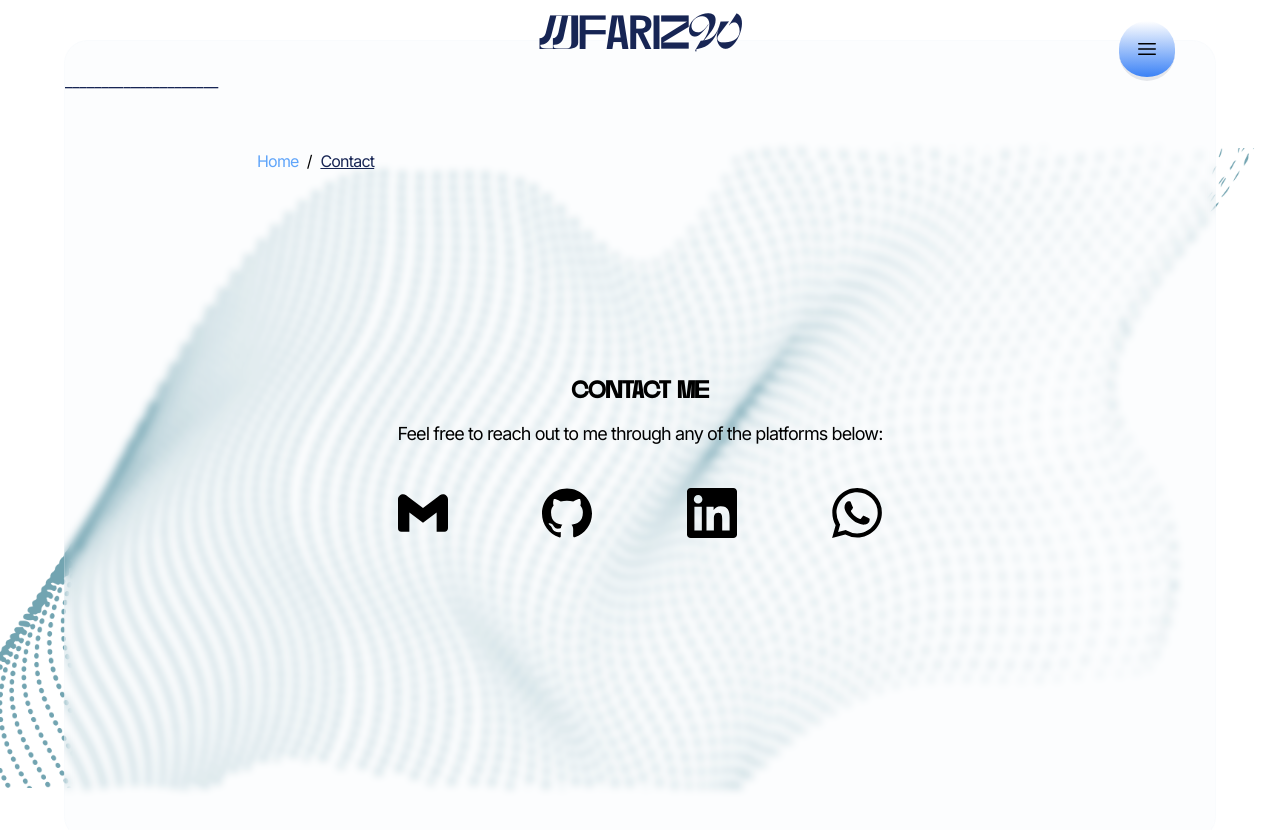
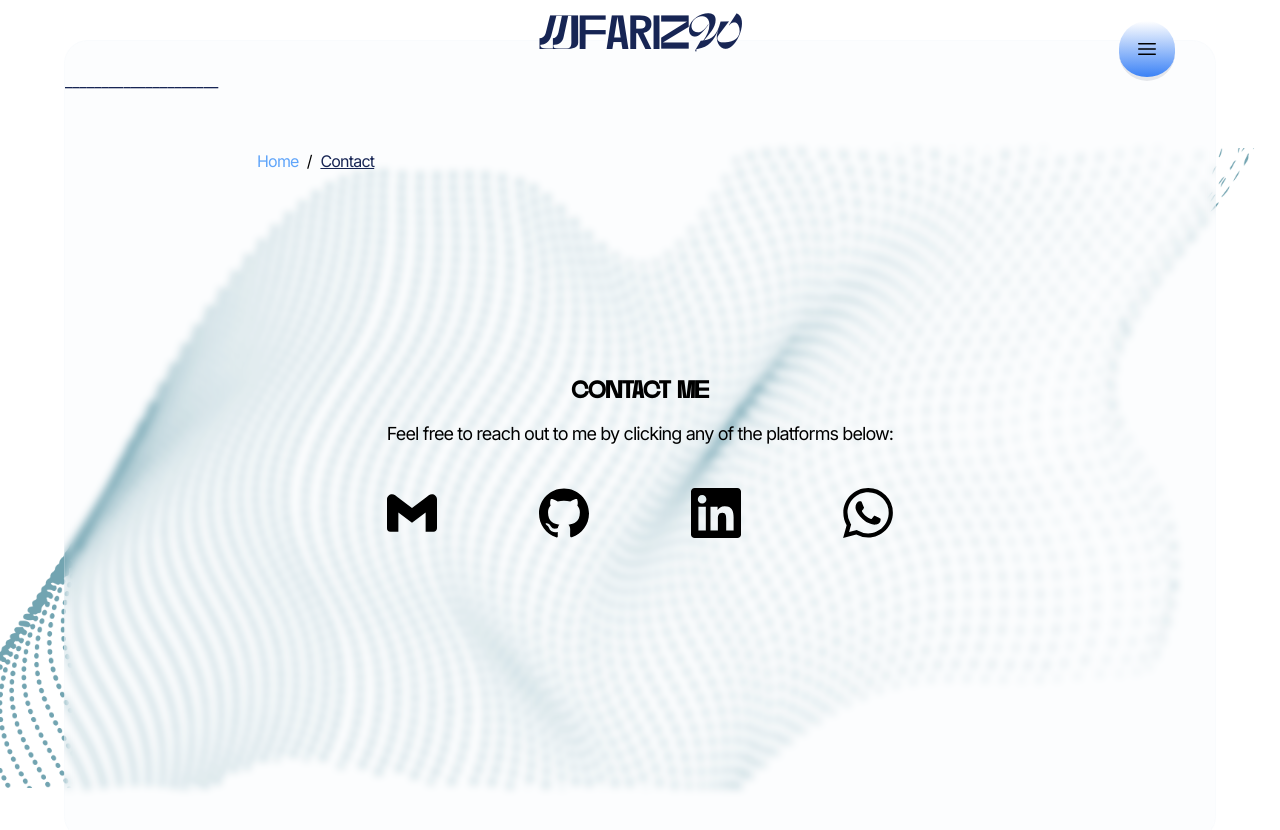
Before and after one commit to farizwrmn/Portofolio, a Next.js app: page /Contact in a window 1280 px wide. Shown: the top 830 px of the page. Built offline with nearby package versions, Linux system fonts and the light colour scheme.

Commit message:
feat: styling reference

```diff
--- a/src/components/Contact.tsx
+++ b/src/components/Contact.tsx
@@ -79,41 +79,45 @@ const Contact = () => {
 
   return (
     <div
-      className="flex flex-col items-center justify-center p-4 mt-10 inset-20 z-50 absolute align-center"
+      className="flex flex-col items-center justify-center mt-10 inset-20 z-50 absolute align-center"
       ref={container}
     >
       <h1 className="text-2xl font-bold mb-3 font-dirtyline">contact me</h1>
       <div>
         <p className="text-lg mb-4 text-center font-mono tracking-tighter">
-          Feel free to reach out to me through any of the platforms below:
+          Feel free to reach out to me by clicking any of the platforms below:
         </p>
         <ul className="list-none text-center flex mt-10 justify-between gap-4">
           {contacts.map((contact) => (
             <li key={contact.id}>
-              <Link
-                href={contact.link}
-                target="_blank"
-                rel="noopener noreferrer"
-              >
               <div
-                  onMouseEnter={() => setIsHovered(contact.id)}
-                  onMouseLeave={() => setIsHovered(null)}
-                  className="relative inline-block"
+                onClick={() =>
+                  setIsHovered(contact.id === isHovered ? null : contact.id)
+                }
+                className="relative inline-block cursor-pointer"
               >
                 <Image
                   src={contact.image}
                   alt="image"
                   width={50}
                   height={50}
-                    className={` ${contact.class}`}
+                  className={`${contact.class}`}
                 />
                 {isHovered === contact.id && (
-                    <div className="absolute top-12 left-1/2 transform -translate-x-1/2 bg-white text-black p-2 rounded shadow-lg mt-2">
+                  <button
+                    className={`absolute top-12 left-1/2 transform -translate-x-1/2 text-black p-2 mt-2 tracking-tighter rounded-2xl shadow-2xl `}
+                  >
+                    <Link
+                      href={contact.link}
+                      target="_blank"
+                      rel="noopener noreferrer"
+                      className={`font-bold font-mono bg-transparent`}
+                    >
                       {contact.desc}
-                    </div>
+                    </Link>
+                  </button>
                 )}
               </div>
-              </Link>
             </li>
           ))}
         </ul>
--- a/src/components/MenuButton.tsx
+++ b/src/components/MenuButton.tsx
@@ -37,7 +37,7 @@ const Menu = ({ link }: Props) => {
           />
         </svg>
       </PopoverTrigger>
-      <PopoverContent className="min-w-[400px] min-h-[1280px]">
+      <PopoverContent className="min-w-[360px] min-h-[1280px]">
         <PopoverClose className="fixed right-16 mt-20 hover:scale-110 bg-white p-4 rounded-full">
           <svg
             xmlns="http://www.w3.org/2000/svg"
```
Lines whose indentation alone changed are shown as unchanged.
